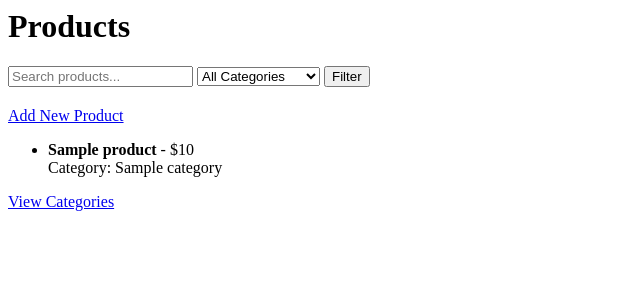
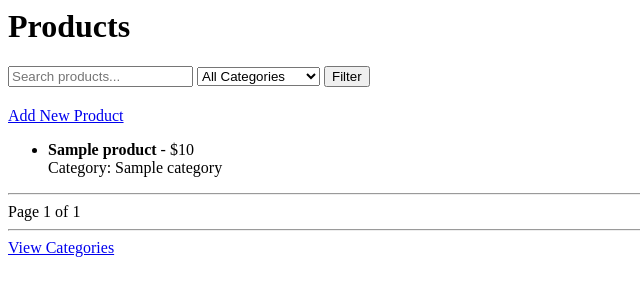
Before and after one commit to Sanitoo/django_exc, a Django app: template ecommerce/products/templates/products/products_list.html in a window 1280 px wide. Shown: the top 300 px of the page, without its empty margins (0-640 px from the left). Run offline with Django 5.2, Linux system fonts and the light colour scheme; the template is opened without the code that fills it: most values are stand-ins (such as "Sample title", 1, 10 or a date in 2020).

Commit message:
Update products_list.html

```diff
--- a/ecommerce/products/templates/products/products_list.html
+++ b/ecommerce/products/templates/products/products_list.html
@@ -36,4 +36,21 @@
   {% endfor %}
 </ul>
 
+<hr>
+
+<!-- 🔢 Pagination Controls -->
+<div>
+  {% if page_obj.has_previous %}
+      <a href="?page={{ page_obj.previous_page_number }}&q={{ query }}&category={{ selected_category }}">Previous</a>
+  {% endif %}
+
+  <span>Page {{ page_obj.number }} of {{ page_obj.paginator.num_pages }}</span>
+
+  {% if page_obj.has_next %}
+      <a href="?page={{ page_obj.next_page_number }}&q={{ query }}&category={{ selected_category }}">Next</a>
+  {% endif %}
+</div>
+
+<hr>
+
 <a href="{% url 'category_list' %}">View Categories</a>
```
